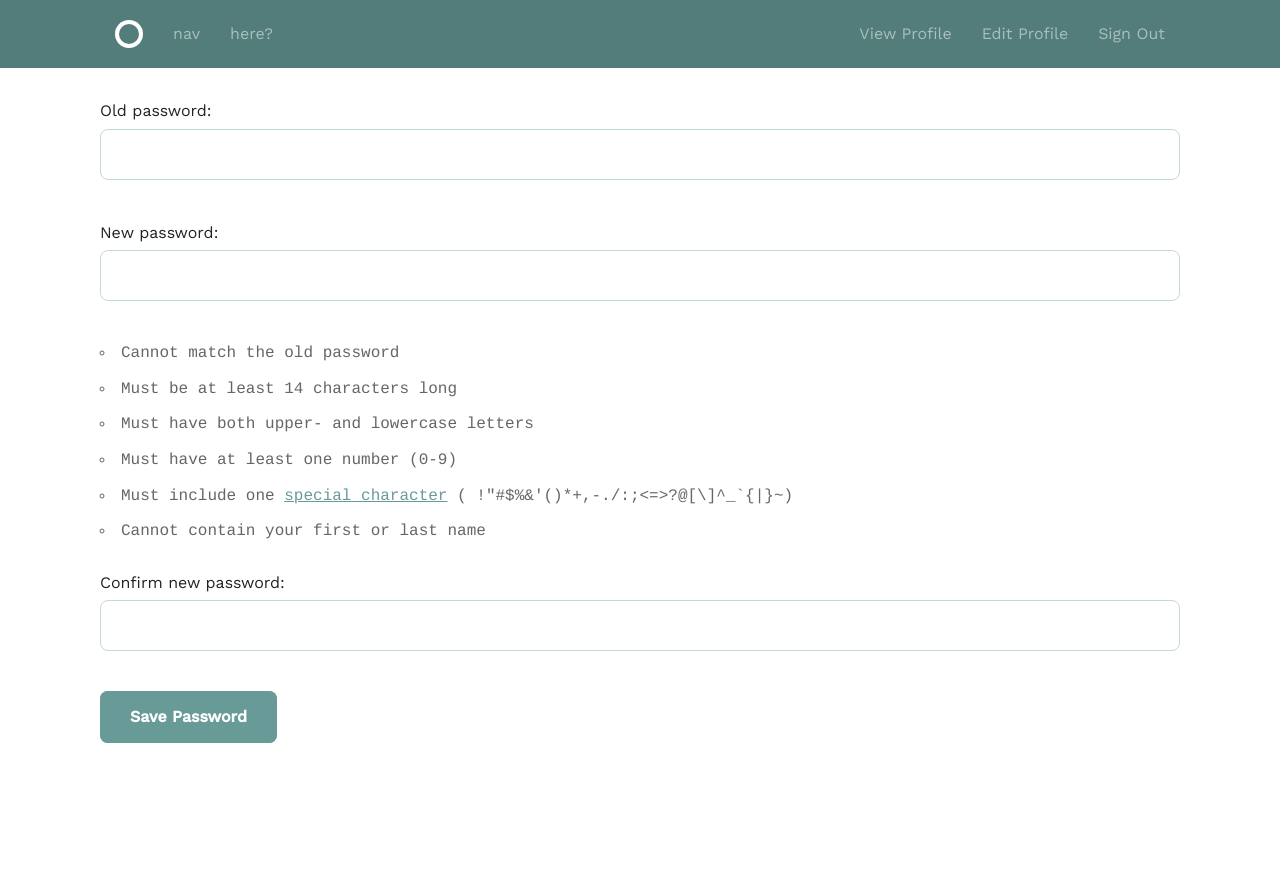
After one commit to joshfullmer/user_profile, a Django app: page /accounts/profile/change_password/ in a window 1280 px wide. The commit adds this page. Run offline with Django 3.2, Linux system fonts and the light colour scheme; a user stored in the database is signed in.

Commit message:
Add password change

```diff
--- /dev/null
+++ b/accounts/constants.py
@@ -0,0 +1,12 @@
+PASSWORD_HELP_TEXT = """
+<ul>
+    <li>Cannot match the old password</li>
+    <li>Must be at least 14 characters long</li>
+    <li>Must have both upper- and lowercase letters</li>
+    <li>Must have at least one number (0-9)</li>
+    <li>Must include one <a href="https://www.owasp.org/index.php/Password_special_characters" tabindex="-1">special character</a> ( !"#$%&'()*+,-./:;<=>?@[\]^_`{|}~)</li>
+    <li>Cannot contain your first or last name</li>
+</ul>
+"""
+
+PASSWORD_SPEC_CHARS = " !\"#$%&'()*+,-./:;<=>?@[\]^_`{|}~"
--- a/accounts/forms.py
+++ b/accounts/forms.py
@@ -1,15 +1,19 @@
 from django import forms
 
 from . import models
+from .constants import PASSWORD_HELP_TEXT, PASSWORD_SPEC_CHARS
 
 
 class UserProfileForm(forms.ModelForm):
+    email2 = forms.EmailField(label='Confirm email address')
+
     class Meta:
         model = models.UserProfile
         fields = [
             'first_name',
             'last_name',
             'email',
+            'email2',
             'date_of_birth',
             'bio',
             'avatar',
@@ -18,3 +22,54 @@ class UserProfileForm(forms.ModelForm):
             'state',
             'country',
         ]
+
+    def clean(self):
+        cleaned_data = super(UserProfileForm, self).clean()
+        if cleaned_data['email'] != cleaned_data['email2']:
+            raise forms.ValidationError("Email addresses don't match")
+        if len(cleaned_data['bio']) < 10:
+            raise forms.ValidationError(
+                "Bio must be longer than 10 characters")
+        return cleaned_data
+
+
+class ChangePasswordForm(forms.Form):
+    old_password = forms.CharField()
+    new_password = forms.CharField(help_text=PASSWORD_HELP_TEXT)
+    new_password2 = forms.CharField(label='Confirm new password')
+
+    def __init__(self, *args, **kwargs):
+        self.request = kwargs.pop('request')
+        super(ChangePasswordForm, self).__init__(*args, **kwargs)
+
+    def clean(self):
+        cleaned_data = super(ChangePasswordForm, self).clean()
+        password = cleaned_data['new_password']
+        if cleaned_data['old_password'] == password:
+            raise forms.ValidationError(
+                "New password cannot match old password")
+        if password != cleaned_data['new_password2']:
+            raise forms.ValidationError(
+                "New passwords don't match")
+        if len(password) < 14:
+            raise forms.ValidationError(
+                "Password must be at least 14 characters")
+        if not any(letter.isupper() for letter in password):
+            raise forms.ValidationError(
+                "Password must contain at least one uppercase letter")
+        if not any(letter.islower() for letter in password):
+            raise forms.ValidationError(
+                "Password must contain at least one lowercase letter")
+        if not any(letter.isdigit() for letter in password):
+            raise forms.ValidationError(
+                "Password must contain at least one digit (0-9)")
+        if not any(letter in PASSWORD_SPEC_CHARS for letter in password):
+            raise forms.ValidationError(
+                "Password must contain at least special character")
+        profile = self.request.user.profile
+        if (profile.first_name.lower() in password.lower() or
+                profile.last_name.lower() in password.lower()):
+            raise forms.ValidationError(
+                "Password cannot contain your first or last name")
+
+        return cleaned_data
--- a/accounts/models.py
+++ b/accounts/models.py
@@ -13,4 +13,6 @@ class UserProfile(models.Model):
     city = models.CharField(max_length=50)
     state = models.CharField(max_length=50)
     country = models.CharField(max_length=50)
-    user = models.ForeignKey(User, related_name="profile")
+    user = models.OneToOneField(User,
+                                related_name="profile",
+                                on_delete=models.CASCADE)
--- /dev/null
+++ b/accounts/templates/accounts/change_password_form.html
@@ -0,0 +1,11 @@
+{% extends "layout.html" %}
+
+{% block title %}Change Password | {{ block.super }}{% endblock %}
+
+{% block body %}
+<form method="POST">
+    {% csrf_token %}
+    {{ form.as_p }}
+    <input type="submit" class="button-primary" value="Save Password">
+</form>
+{% endblock %}
--- a/accounts/templates/accounts/userprofile_detail.html
+++ b/accounts/templates/accounts/userprofile_detail.html
@@ -10,6 +10,7 @@
         <img class="profile-pic" src="{{ user_profile.avatar.url }}" >
     </div>
     <h3>{{ user.username }}</h3>
+    <a href="{% url 'accounts:change_password' %}" class="button-primary">Change Password</a>
 </div>
 <div class="grid-70">
     <p>First Name: {{ user_profile.first_name }}</p>
--- a/accounts/urls.py
+++ b/accounts/urls.py
@@ -11,4 +11,8 @@ urlpatterns = [
         views.user_profile_detail,
         name='user_profile_view'),
     url(r'profile/edit/$', views.user_profile, name='user_profile_edit'),
+    url(
+        r'profile/change_password/$',
+        views.change_password,
+        name='change_password'),
 ]
--- a/accounts/views.py
+++ b/accounts/views.py
@@ -1,11 +1,15 @@
 from django.contrib import messages
-from django.contrib.auth import authenticate, login, logout
+from django.contrib.auth import (
+    authenticate, login, logout, update_session_auth_hash
+)
 from django.contrib.auth.decorators import login_required
-from django.contrib.auth.forms import AuthenticationForm, UserCreationForm
+from django.contrib.auth.forms import (
+    AuthenticationForm, UserCreationForm, PasswordChangeForm
+)
 from django.core.exceptions import ObjectDoesNotExist
 from django.urls import reverse
 from django.http import HttpResponseRedirect
-from django.shortcuts import render
+from django.shortcuts import render, redirect
 
 from . import forms
 from . import models
@@ -88,3 +92,29 @@ def user_profile_detail(request):
     return render(request,
                   'accounts/userprofile_detail.html',
                   {'user_profile': user_profile})
+
+
+@login_required
+def change_password(request):
+    if request.method == 'POST':
+        form = forms.ChangePasswordForm(data=request.POST, request=request)
+        if form.is_valid():
+            user = request.user
+            print(form.cleaned_data['new_password'])
+            print(user.password)
+            if user.check_password(form.cleaned_data['old_password']):
+                user.set_password(form.cleaned_data['new_password'])
+                user.save()
+                update_session_auth_hash(request, user)
+                messages.success(request, "Password successfully updated.")
+                return HttpResponseRedirect('accounts/profile/view/')
+            else:
+                messages.error(request, "Old password incorrect.")
+        else:
+            messages.error(request, "Please correct the error below:")
+    else:
+        form = forms.ChangePasswordForm(request=request)
+    return render(
+        request,
+        'accounts/change_password_form.html',
+        {'form': form})
```
Also changed, not shown: accounts/migrations/0002_auto_20180402_2128.py (added), db.sqlite3.
